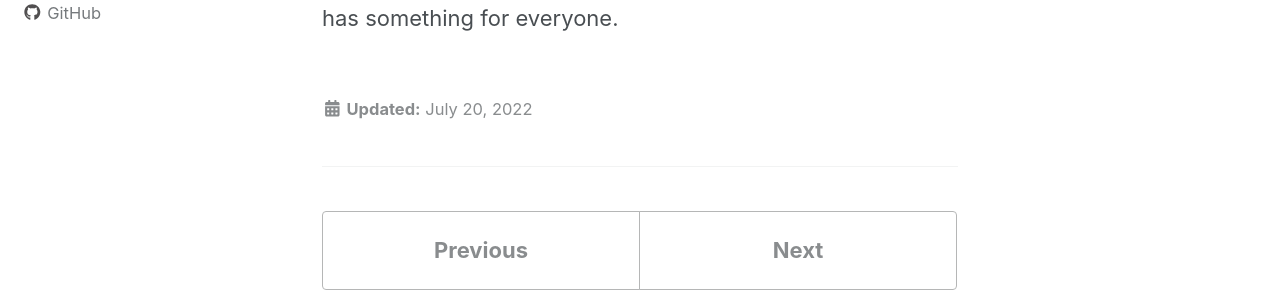
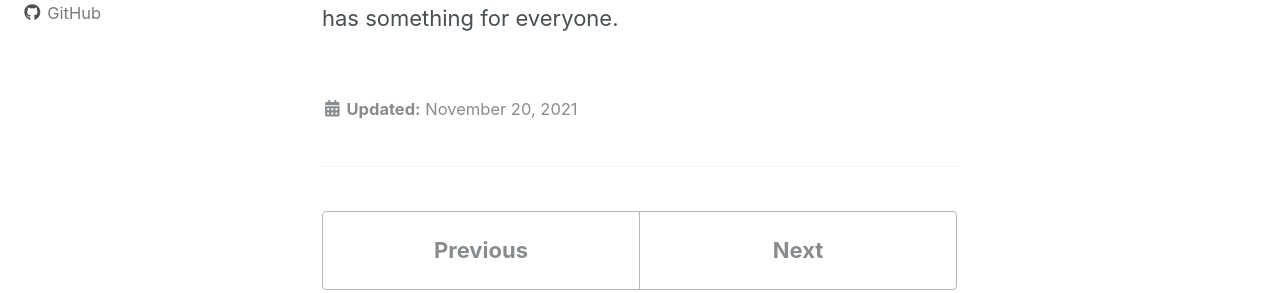
Before and after one commit to bpRsh/bpRsh.github.io, a Jekyll site: the page built from _travel/travel_82.md, in a window 1280 px wide and 900 px high, scrolled down 1201 px. Shown: the part 390-683 px from the top of the window. Built offline with Jekyll 4.4.1, drawn with Linux system fonts in a browser that asks for light colours; nearby versions of some CDN libraries.

Commit message:
Update travel_82.md

```diff
--- a/_travel/travel_82.md
+++ b/_travel/travel_82.md
@@ -3,7 +3,7 @@ title: "Roosevelt Island Tramway"
 collection: travel
 type: "Travel"
 permalink: /travel/travel_82
-date: 2022-07-20
+date: 2021-11-20
 ---
 
 
```
